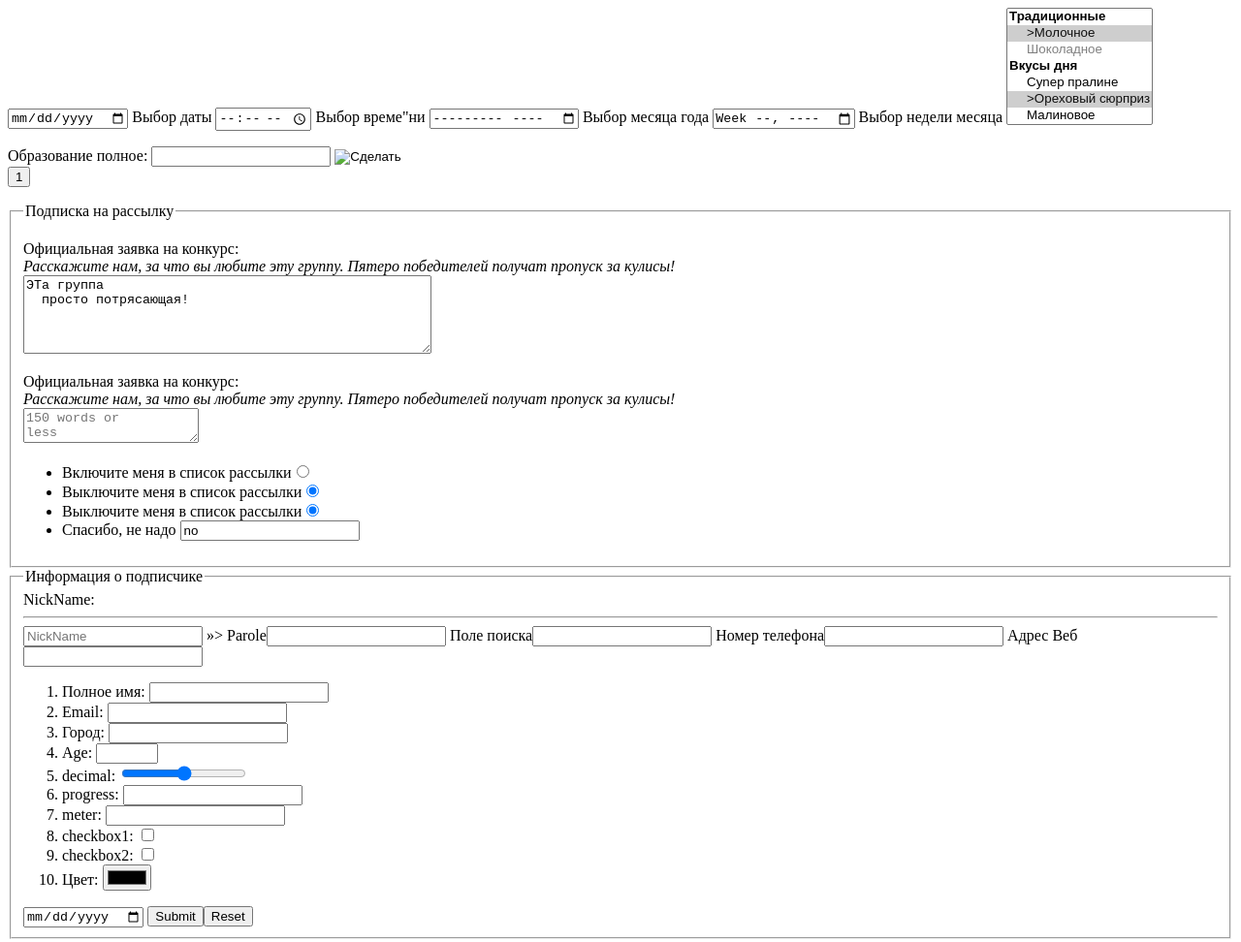
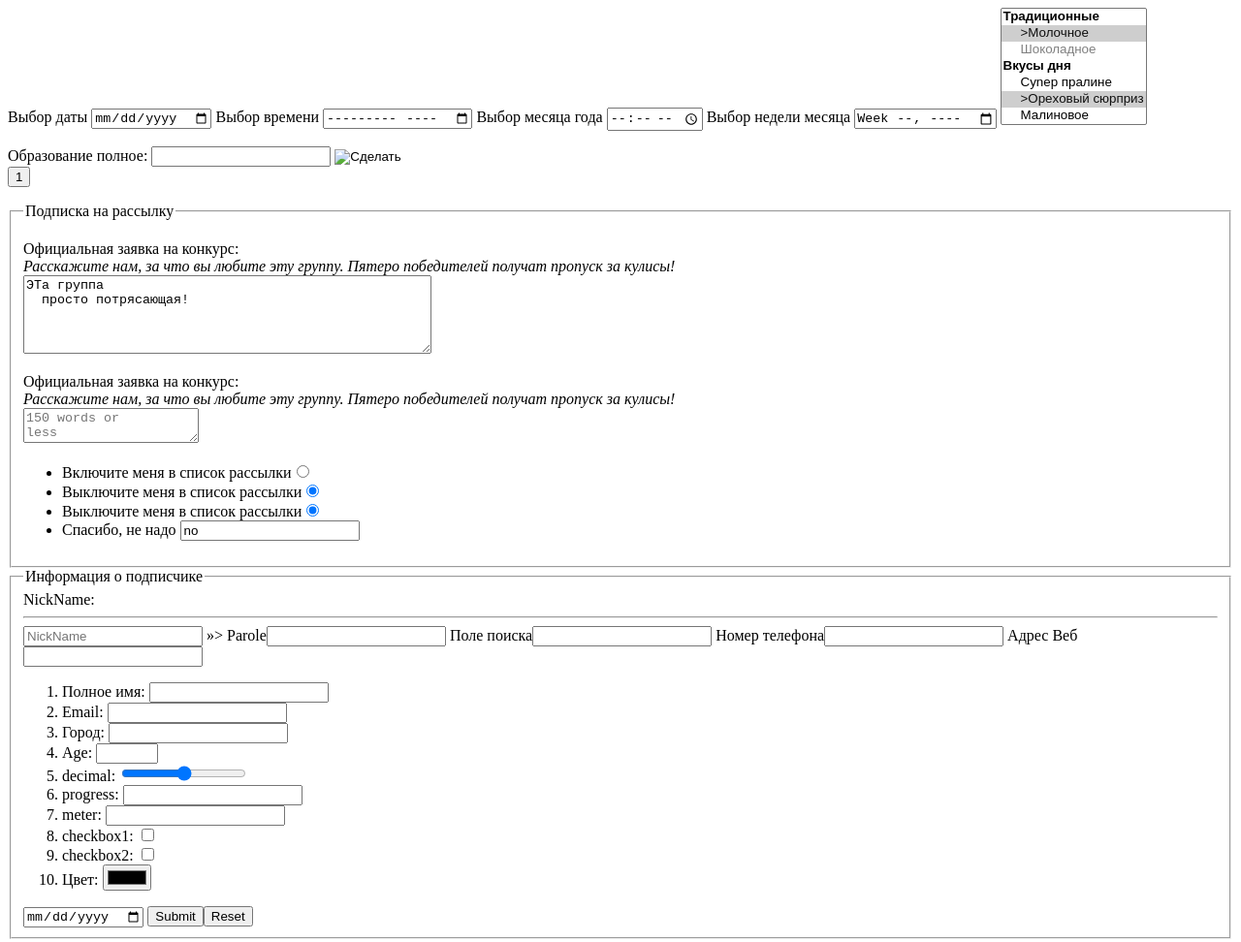
Before and after one commit to SEMKA555444/test, a plain HTML site: page index.html in a window 1280 px wide. Shown: the whole page at 97% size. Drawn offline with Linux system fonts and the light colour scheme.

Commit message:
Update index.html

```diff
--- a/index.html
+++ b/index.html
@@ -1,14 +1,13 @@
 <!DOCTYPE html>
 <html><body>
+Выбор даты
 <input type="date" tabindex="1">
-Выбор даты
-<input type="time" tabindex="3">
-Выбор време"ни
+Выбор времени
 <input type="month" tabindex="2">
 Выбор месяца года
+<input type="time" tabindex="3">
+Выбор недели месяца
 <input type="week" tabindex="4">
-Выбор недели месяца
-
 
 <select name="icecream" size="7" multiple>
 <optgroup label="Традиционные">
```
